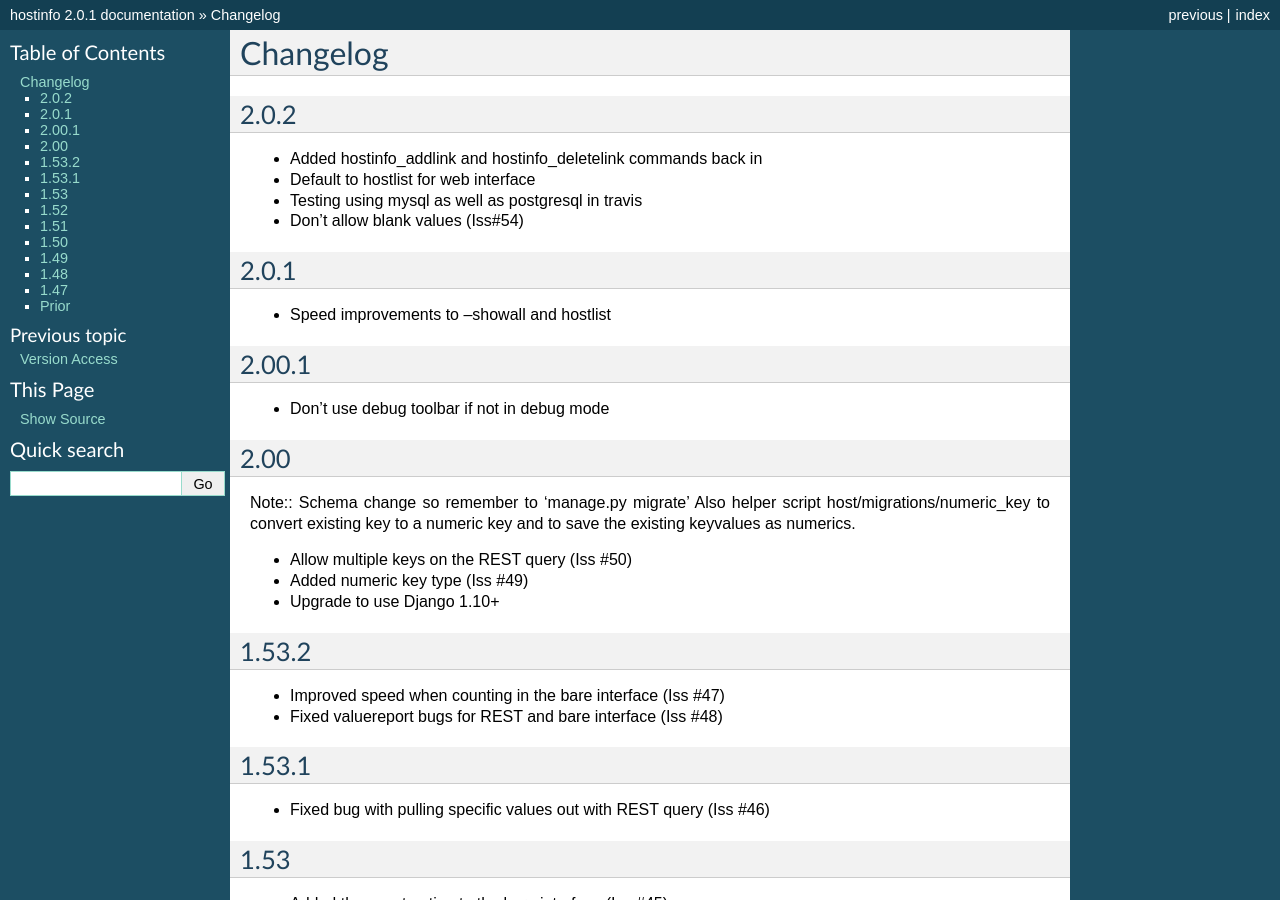
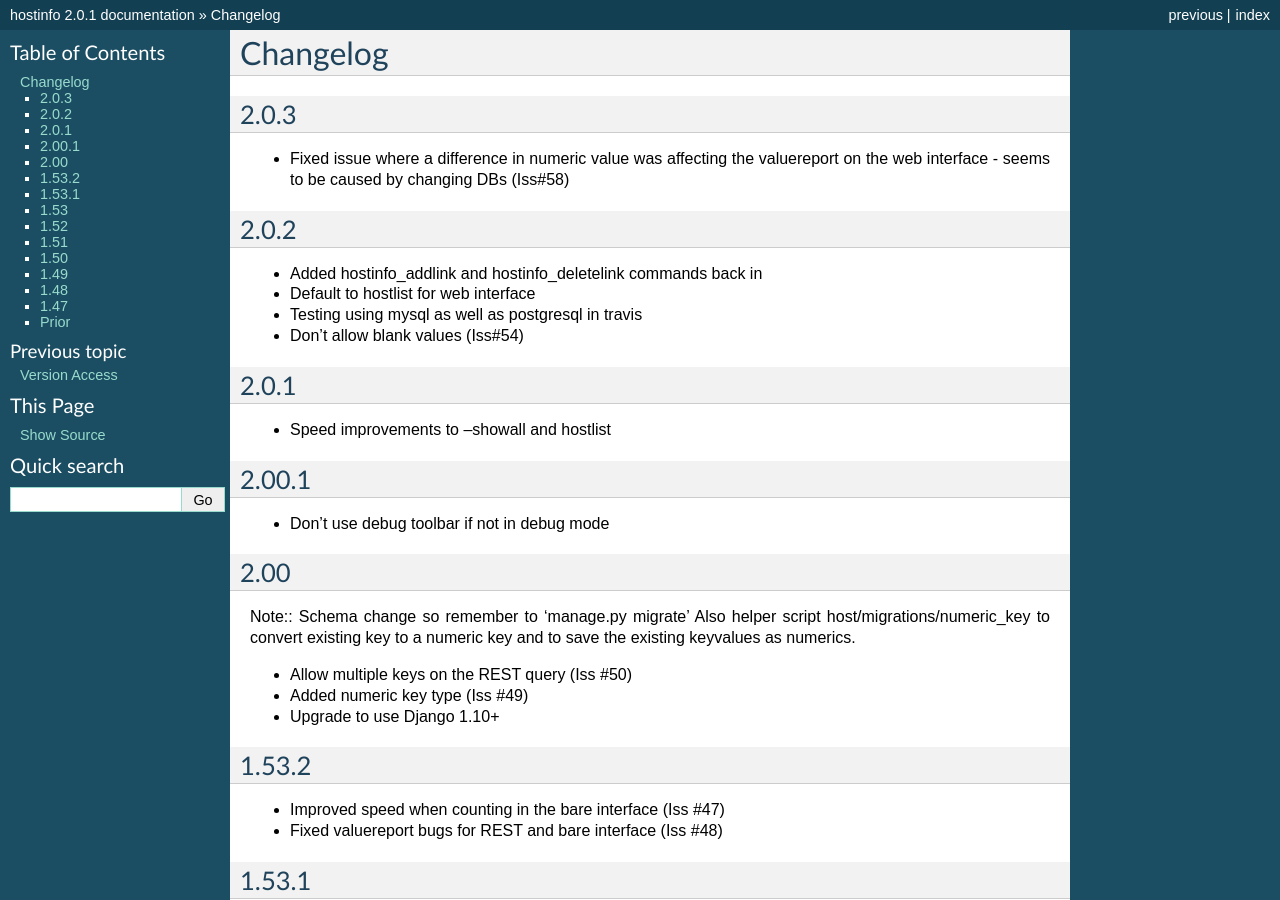
Before and after one commit to dwagon/Hostinfo, a Sphinx documentation site: the page built from docs/changelog.rst, in a window 1280 px wide and 900 px high. Built offline with Sphinx 7.4.7, drawn with Linux system fonts in a browser that asks for light colours.

Commit message:
Updated changelog

```diff
--- a/docs/changelog.rst
+++ b/docs/changelog.rst
@@ -1,5 +1,10 @@
 Changelog
 ---------
+
+2.0.3
+=====
+* Fixed issue where a difference in numeric value was affecting the valuereport on the web interface - seems to be caused by changing DBs (Iss#58)
+
 
 2.0.2
 =====
```
